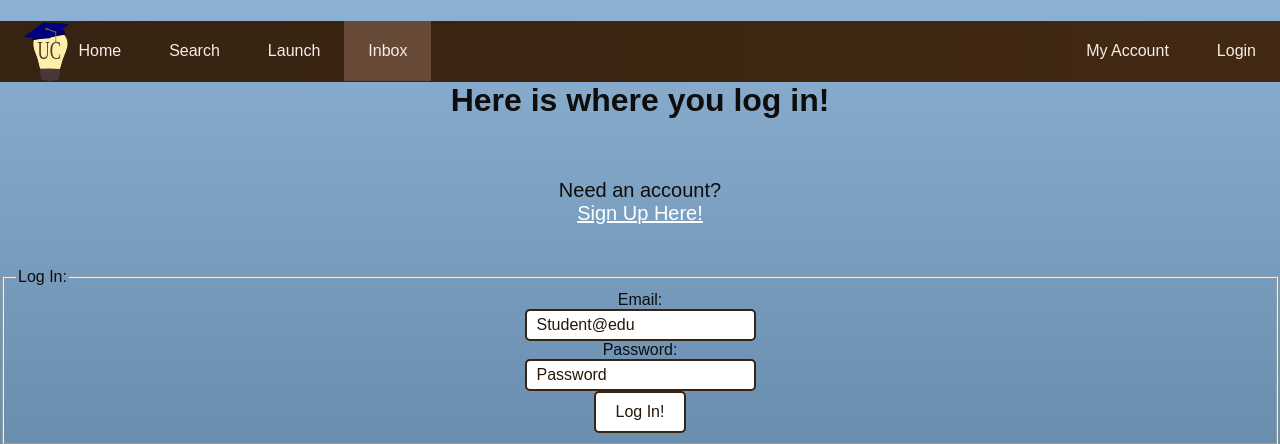
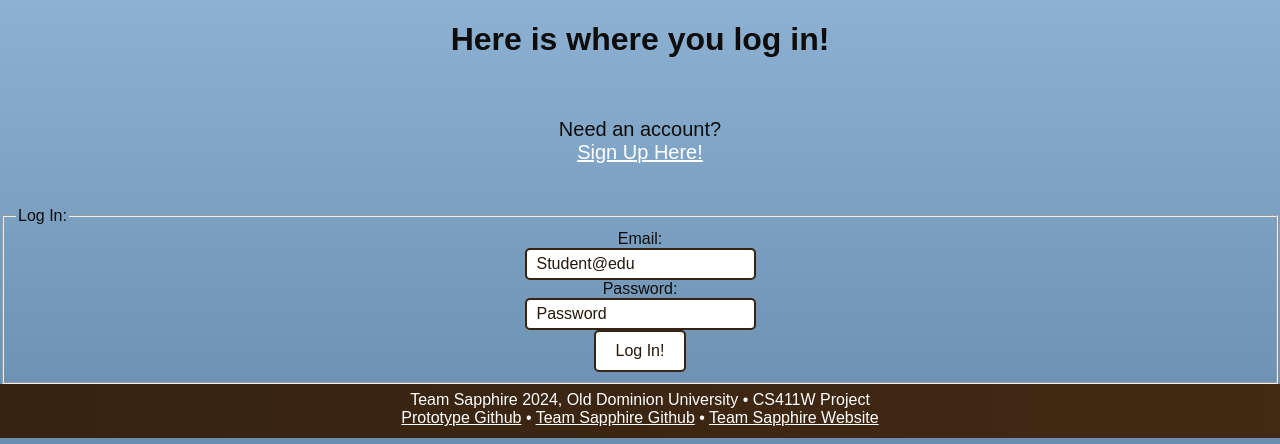
Before and after one commit to zwasique/F24-Sapphire, a Django app: template UConnect/database/templates/database/pages/login.html in a window 1280 px wide. Shown: the top 444 px of the page. Run offline with Django 5.2, Linux system fonts and the light colour scheme; the template is opened without the code that fills it, so the values that code supplies are empty.

Commit message:
reverting unneeded accidental changes

```diff
--- a/UConnect/database/templates/database/pages/login.html
+++ b/UConnect/database/templates/database/pages/login.html
@@ -7,16 +7,6 @@
     <link rel="icon" type="image/x-icon" href="{% static '/images/logo.svg' %}">
 </head>
 <header>
-  <nav><div id="navbar">
-    <ul>
-      <li><a href="/home"><img src="{% static '/images/logo.svg' %}" alt="logo">Home</a></li>
-              <li><a href="/search">Search</a></li>
-      <li><a href="/launch">Launch</a></li>
-      <li class="active"><a href="/inbox">Inbox</a></li>
-      <li style="float:right"><a href="/login">Login</a></li>
-            <li style="float:right"><a href="/account">My Account</a></li>
-    </ul>
-</div></nav>
         <body>
             <h1 style="text-align:center;">Here is where you log in!</h1>
             <br>
--- a/UConnect/database/urls.py
+++ b/UConnect/database/urls.py
@@ -24,5 +24,5 @@ urlpatterns = [
     path('inbox/', views.inbox, name="inbox"),
     path('search/', views.search, name="search"),
     path('account/', views.account , name="account"),
-    path('login/', views.login, name="login"),
+    path('', views.login, name="login"),
 ]
```
